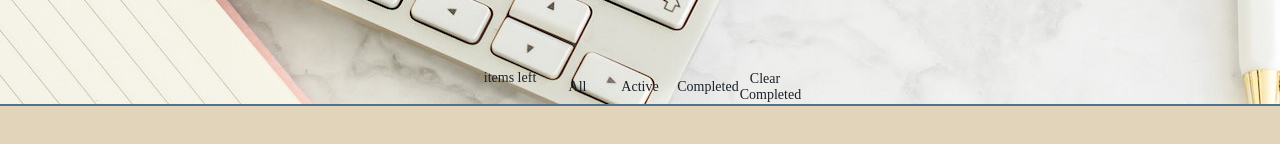
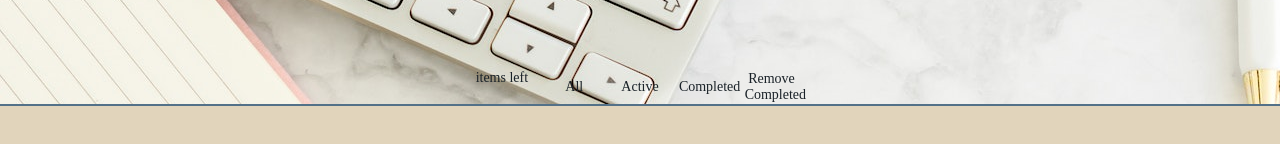
Before and after one commit to liamkukid/todo-learning-app, a React (Create React App) app: page / in a window 1280 px wide. Shown: the part 238-382 px from the top of the page. Built offline with nearby package versions, Linux system fonts and the light colour scheme.

Commit message:
rename onRemoveCompleted event handler

```diff
--- a/src/App.js
+++ b/src/App.js
@@ -32,7 +32,7 @@ export default function App() {
           <CommandPanel
             todos={todos}
             onFilterChanged={value => setFilter(value)}
-            clearCompleted={handleRemoveCompleted}
+            onRemoveCompleted={handleRemoveCompleted}
           />
         </div>
       </div>
--- a/src/Components/CommandPanel.js
+++ b/src/Components/CommandPanel.js
@@ -4,7 +4,7 @@ import { FILTER_ACTIVE, FILTER_COMPLETED, SHOW_ALL } from '../Filters';
 
 import style from './commandPanel.module.scss';
 
-function CommandPanel({ todos, onFilterChanged, clearCompleted }) {
+function CommandPanel({ todos, onFilterChanged, onRemoveCompleted }) {
   return (
     <div className={style.panel}>
       <span className={style.span_items_left}>
@@ -19,7 +19,7 @@ function CommandPanel({ todos, onFilterChanged, clearCompleted }) {
         title="Completed"
         onClick={() => onFilterChanged(FILTER_COMPLETED)}
       />
-      <Button title="Clear Completed" onClick={clearCompleted} />
+      <Button title="Remove Completed" onClick={onRemoveCompleted} />
     </div>
   );
 }
@@ -48,7 +48,7 @@ CommandPanel.propTypes = {
     })
   ),
   onFilterChanged: PropTypes.func.isRequired,
-  clearCompleted: PropTypes.func.isRequired,
+  onRemoveCompleted: PropTypes.func.isRequired,
 };
 
 CommandPanel.defaultProps = {
```
